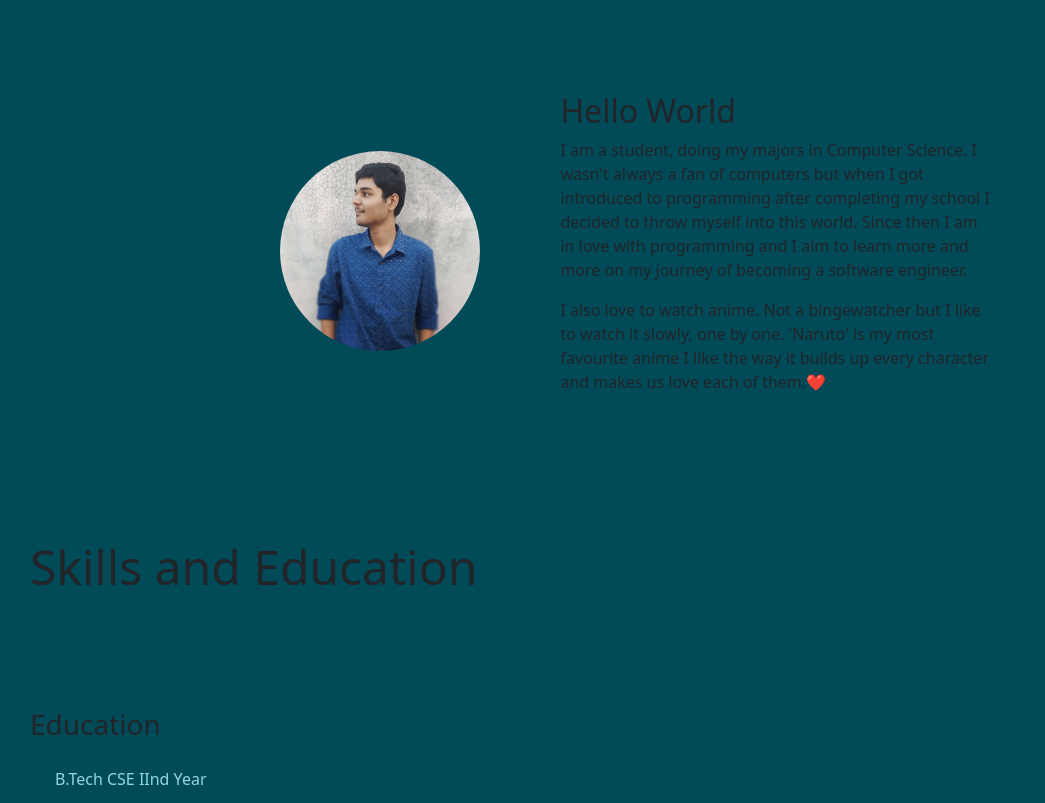
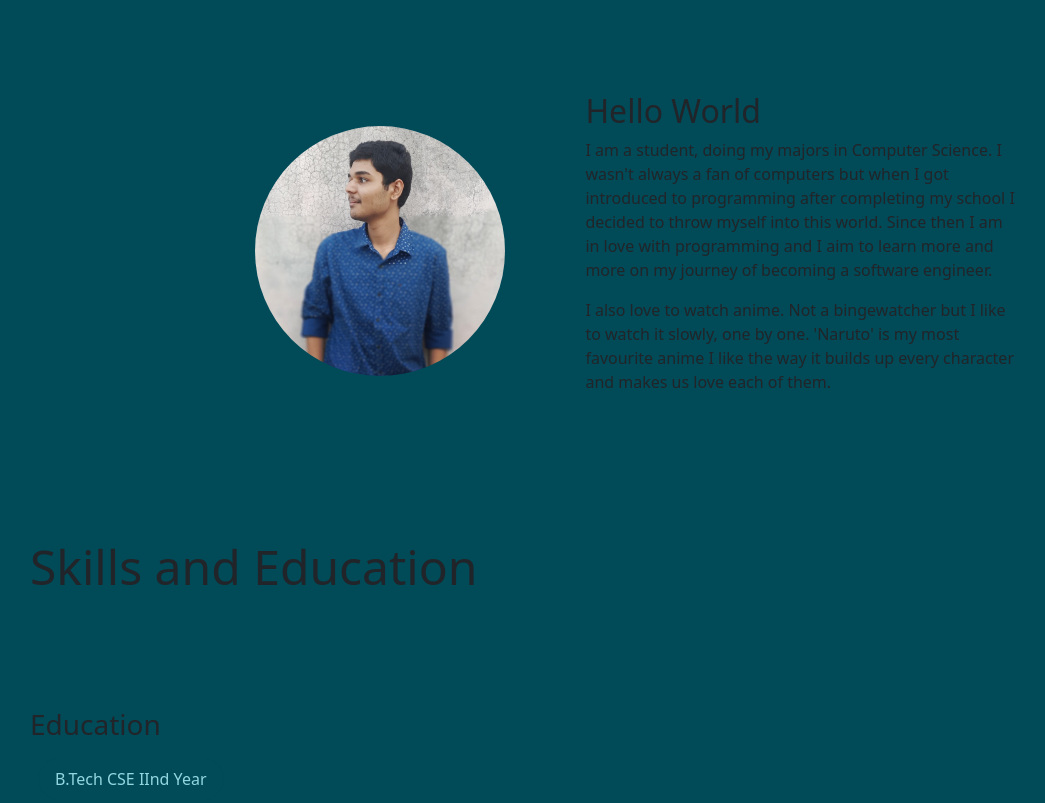
Before and after one commit to MayankChandratre1/PortfolioDesign2.1, a plain HTML site: page index.html in a window 1280 px wide. Shown: the part 804-1607 px from the top of the page, without its empty margins (2-1047 px from the left). Drawn offline with nearby package versions, Linux system fonts and the light colour scheme.

Commit message:
completed 1.5

```diff
--- a/index.html
+++ b/index.html
@@ -44,7 +44,7 @@
         <img
           src="./assets/images/Profile.png"
           alt="profile pic"
-          class="pro-img"
+          class="pro-img pro-img-two"
         />
       </div>
       <div class="about-text">
@@ -59,7 +59,7 @@
         <p class="subtext font2">
           I also love to watch anime. Not a bingewatcher but I like to watch it
           slowly, one by one. 'Naruto' is my most favourite anime I like the way
-          it builds up every character and makes us love each of them.❤️
+          it builds up every character and makes us love each of them.
         </p>
       </div>
     </section>
--- a/styles.css
+++ b/styles.css
@@ -97,6 +97,11 @@ nav > a{
     height: 200px;
     border-radius: 50%;
 }
+.pro-img-two{
+    width: 250px;
+    height: 250px;
+    border-radius: 50%;
+}
 .code-logo{
     position: absolute;
     width: 400px;
@@ -188,9 +193,9 @@ nav > a{
     text-align: start;
 }
 
-@media (max-width:560px) {
+/* @media (max-width:560px) {
     .pro-img{
         width: 200px;
         height: 200px;
     }
-}
+} */
```
